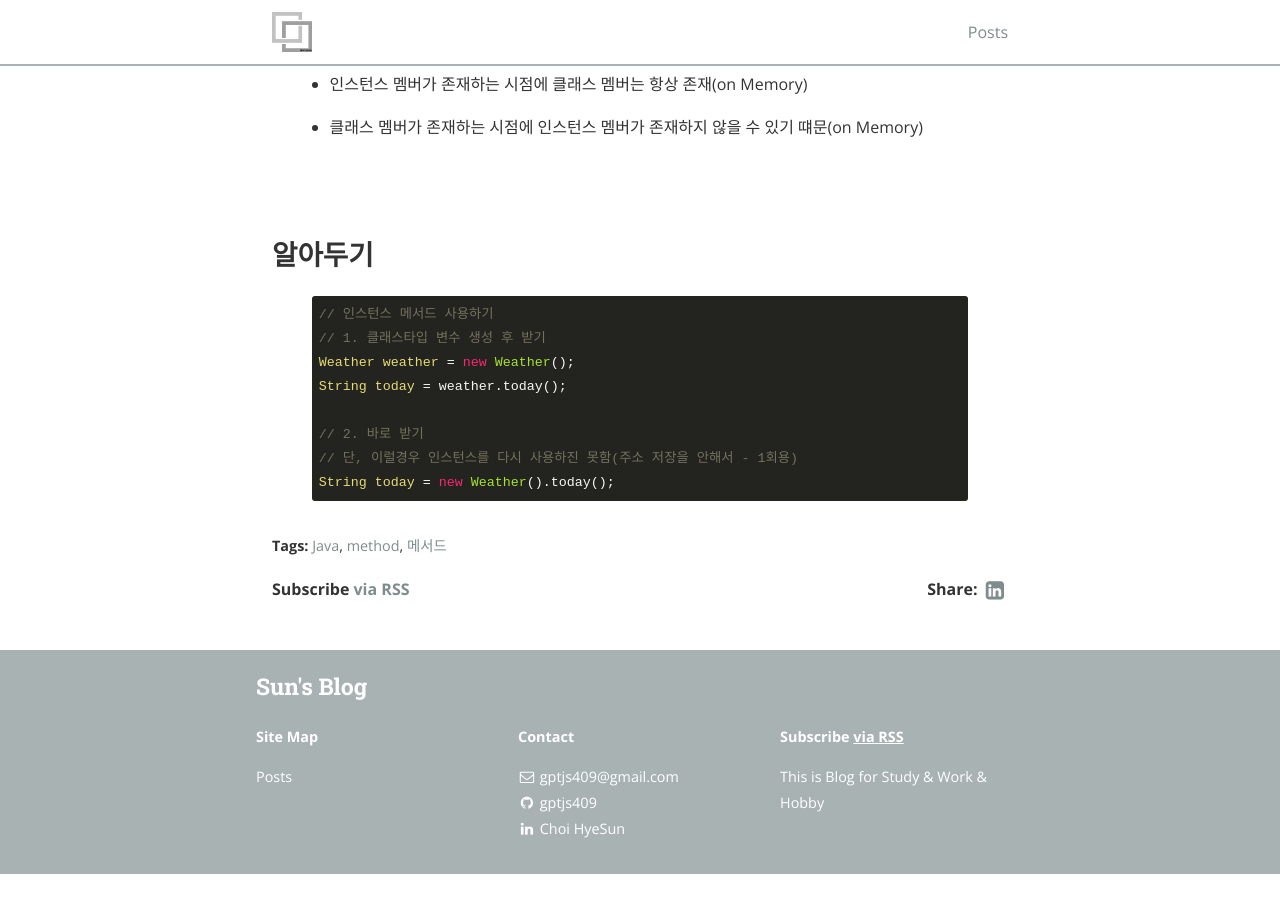
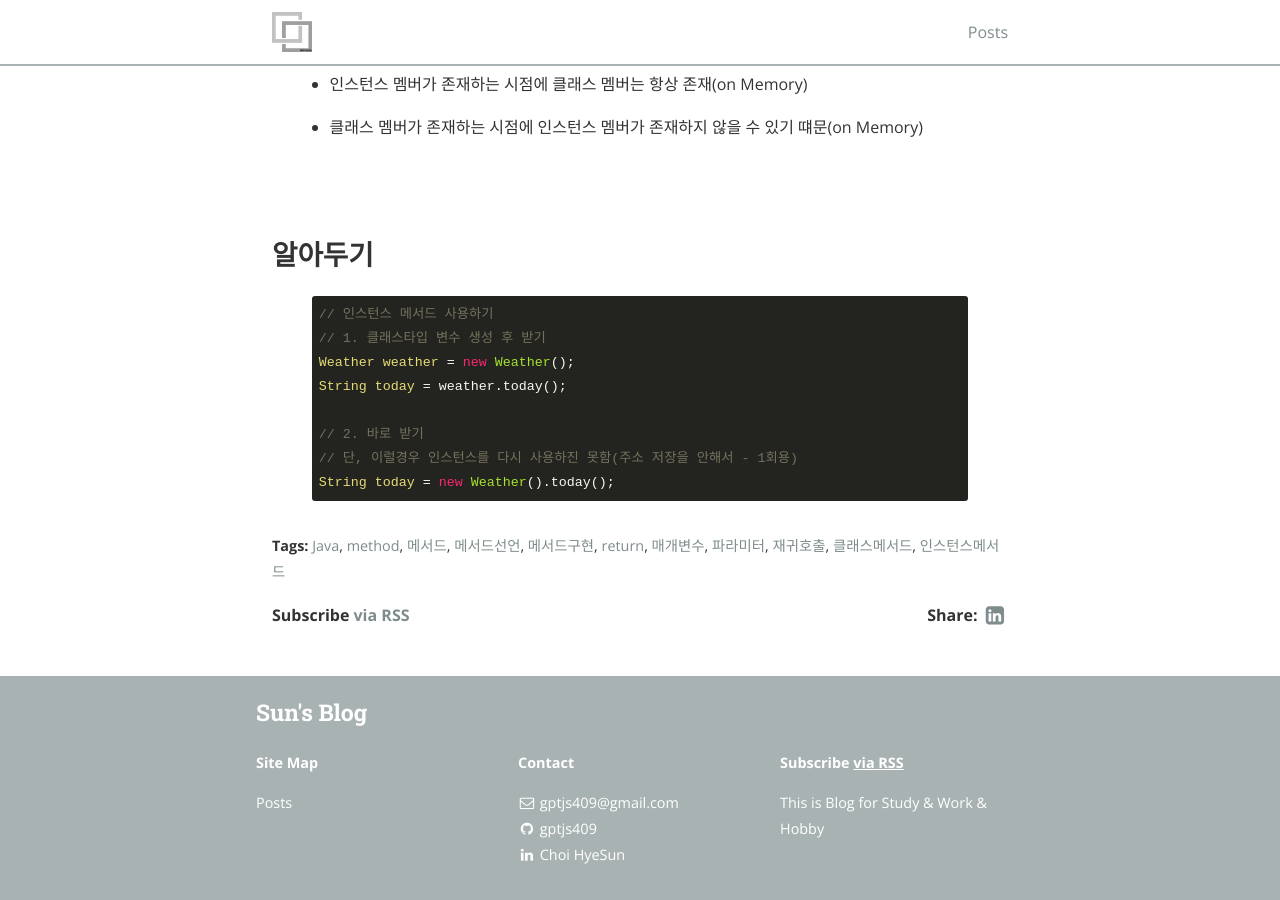
Before and after one commit to gptjs409/gptjs409.github.io, a Jekyll site: the page built from _posts/java/2019-08-15-method.md, in a window 1280 px wide and 900 px high, scrolled down 8011 px. Built offline with Jekyll 4.4.1, drawn with Linux system fonts in a browser that asks for light colours; nearby versions of some CDN libraries; before the commit the page ends 8885 px from its top, so only the background shows below that.

Commit message:
#2 update tags

```diff
--- a/_posts/java/2019-08-15-method.md
+++ b/_posts/java/2019-08-15-method.md
@@ -8,6 +8,14 @@ tags:
   - Java
   - method
   - 메서드
+  - 메서드선언
+  - 메서드구현
+  - return
+  - 매개변수
+  - 파라미터
+  - 재귀호출
+  - 클래스메서드
+  - 인스턴스메서드
 ---
 
 ### 메서드(Method)
```
